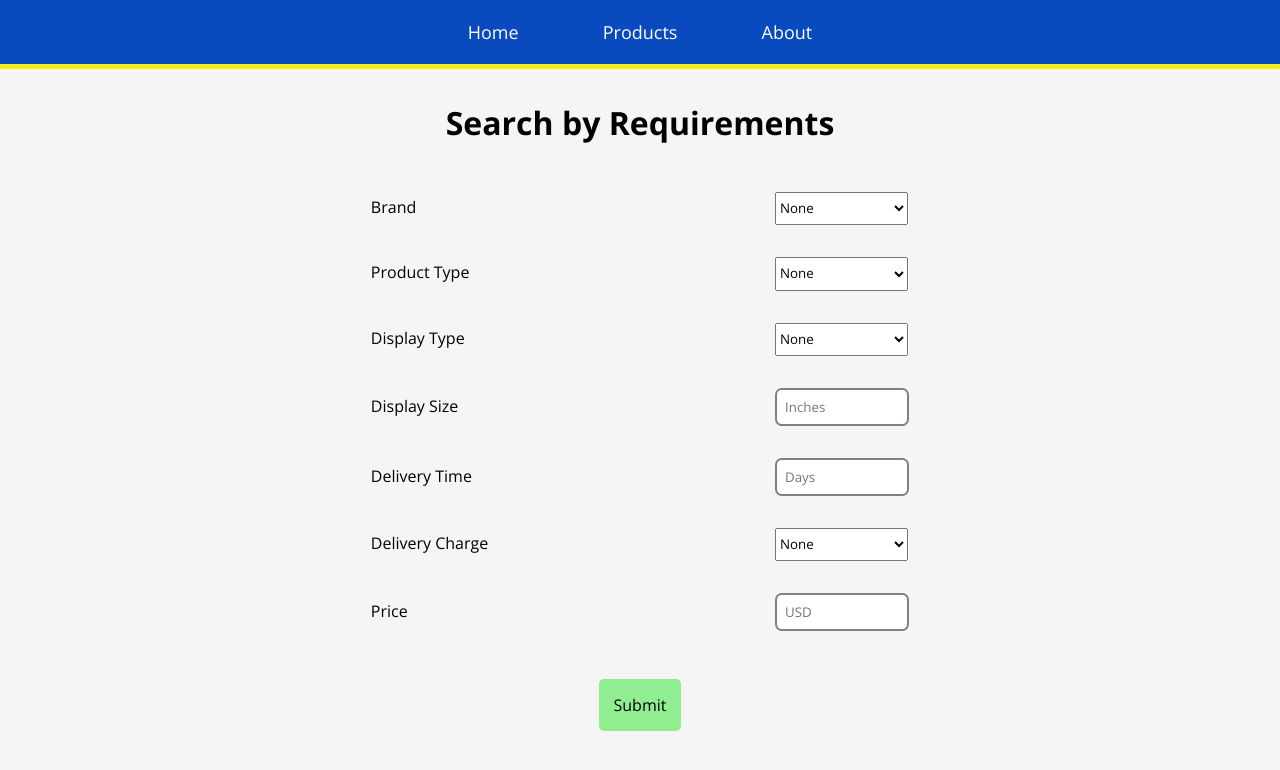
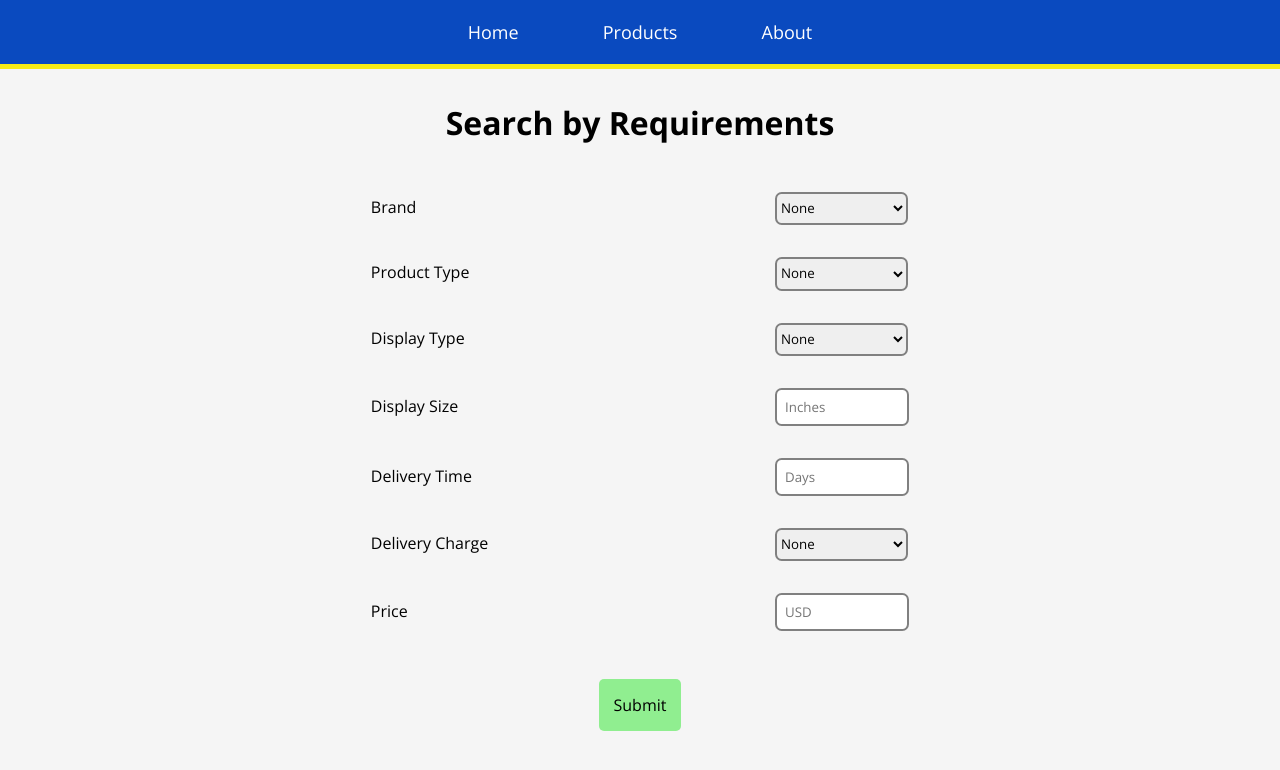
Before and after one commit to SiriusCrack/CS360BestBusy, a Django app: page /store/byrequirement in a window 1280 px wide. Shown: the top 770 px of the page. Run offline with Django 4.2, Linux system fonts and the light colour scheme.

Commit message:
Update servicerequirements.css

```diff
--- a/BestBuy/store/static/css/servicerequirements.css
+++ b/BestBuy/store/static/css/servicerequirements.css
@@ -28,6 +28,8 @@
    width: 10em;
    cursor: pointer;
    font-weight: lighter;
+   border-radius: 0.5em;
+   border: 2px solid grey;
 }
 
 .option_wrapper > input {
```
